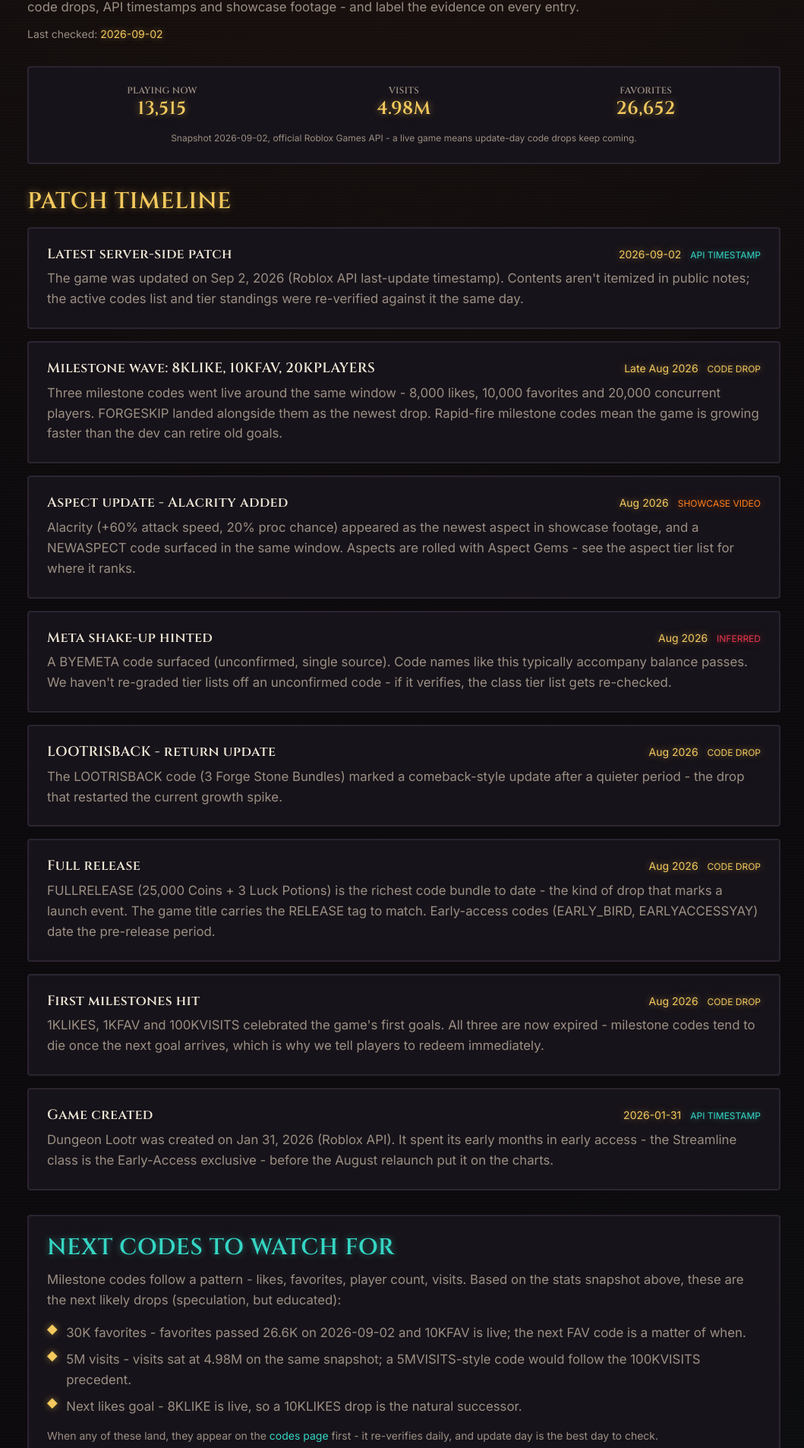
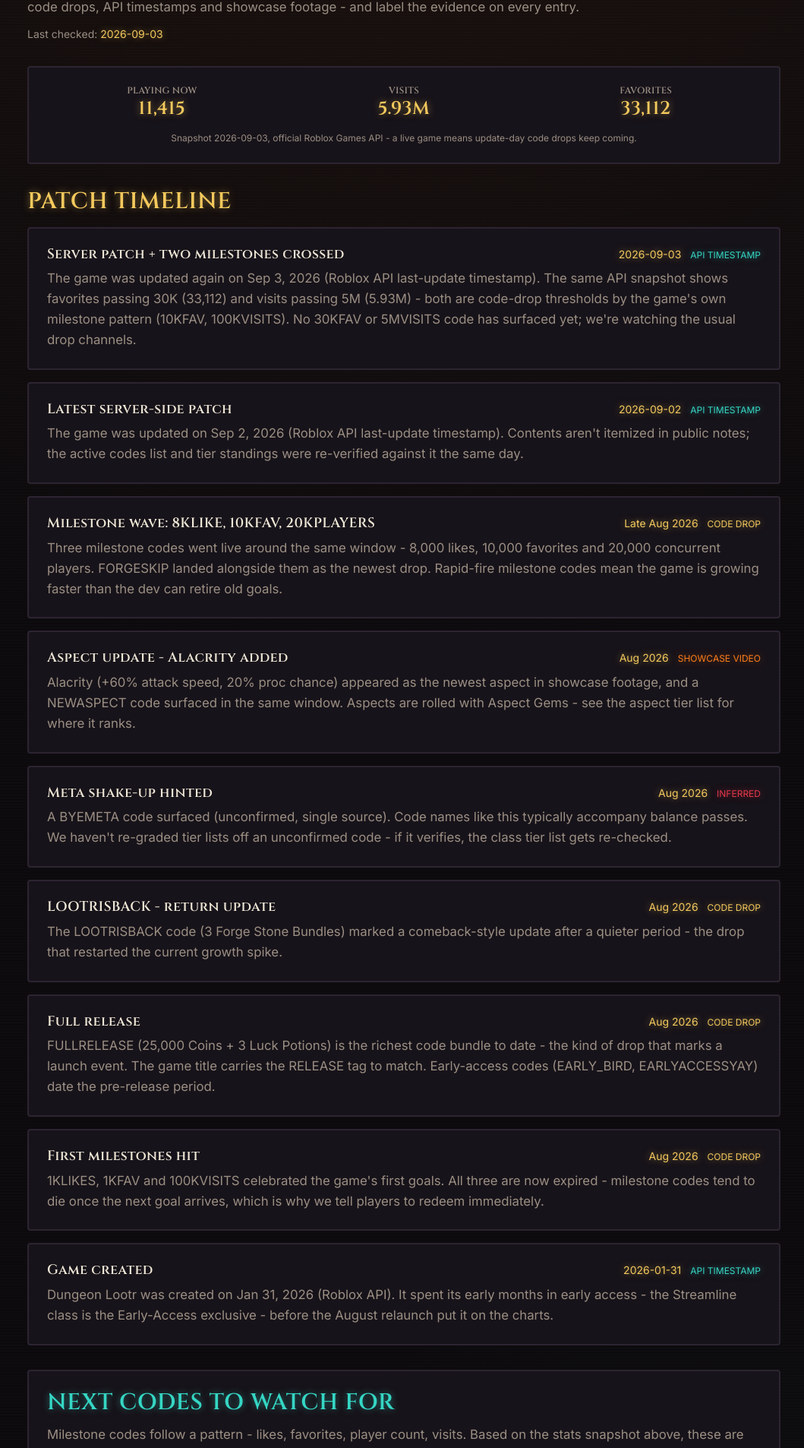
Before and after one commit to ken-fs/dungeonlootr, a Next.js app: page /updates in a window 1280 px wide. Shown: the part 177-2083 px from the top of the page at 76% size, without its empty margins (108-1167 px from the left). Built offline with nearby package versions, Linux system fonts and the light colour scheme.

Commit message:
Daily: 30K fav + 5M visits crossed, security headers, llms.txt

```diff
--- a/src/data/codes.ts
+++ b/src/data/codes.ts
@@ -1,7 +1,10 @@
 /**
  * Dungeon Lootr redeem codes - single source of truth.
- * RULE: never invent codes. Sources this pull (2026-09-02): Try Hard Guides
- * "Dungeon Lootr Codes (September 2026)" + a YouTube creator description
+ * RULE: never invent codes. Sources this pull (2026-09-03): cross-checked
+ * IGN, GameRant, Roblox Den and PCGamesN - no codes beyond the list below;
+ * the 5 "unconfirmed" entries are disputed (IGN says expired, GameRant and
+ * Roblox Den list them working with specific rewards), so they stay parked.
+ * First pull (2026-09-02): Try Hard Guides + a YouTube creator description
  * (videos 5beyMSb0324 / OdVFoAKzeMU) cross-checking the 3 newest.
  * "active" = reported working by the aggregator; the 3 newest are 2-source.
  * "unconfirmed" = single-source, vague "Freebies" reward - verify in-game.
@@ -14,7 +17,7 @@
 }
 
 /** Date the codes list was last human-verified (drives the freshness stamp). */
-export const CODES_LAST_CHECKED = "2026-09-02";
+export const CODES_LAST_CHECKED = "2026-09-03";
 
 export const CODES: GameCode[] = [
   // 3 newest - corroborated by Try Hard Guides + a YouTube creator description.
--- a/src/data/updates.ts
+++ b/src/data/updates.ts
@@ -17,17 +17,24 @@
 }
 
 /** Date of the last tracking pass (drives the freshness stamp). */
-export const UPDATES_LAST_CHECKED = "2026-09-02";
+export const UPDATES_LAST_CHECKED = "2026-09-03";
 
 /** Snapshot from the official Roblox Games API, universe 9656201728. */
 export const LIVE_STATS = {
-  asOf: "2026-09-02",
-  playing: "13,515",
-  visits: "4.98M",
-  favorites: "26,652",
+  asOf: "2026-09-03",
+  playing: "11,415",
+  visits: "5.93M",
+  favorites: "33,112",
 } as const;
 
 export const UPDATES: UpdateEntry[] = [
+  {
+    date: "2026-09-03",
+    title: "Server patch + two milestones crossed",
+    detail:
+      "The game was updated again on Sep 3, 2026 (Roblox API last-update timestamp). The same API snapshot shows favorites passing 30K (33,112) and visits passing 5M (5.93M) - both are code-drop thresholds by the game's own milestone pattern (10KFAV, 100KVISITS). No 30KFAV or 5MVISITS code has surfaced yet; we're watching the usual drop channels.",
+    evidence: "API timestamp",
+  },
   {
     date: "2026-09-02",
     title: "Latest server-side patch",
@@ -92,7 +99,7 @@
  * Labeled speculation - useful for knowing when to check the codes page.
  */
 export const NEXT_MILESTONES: string[] = [
-  "30K favorites - favorites passed 26.6K on 2026-09-02 and 10KFAV is live; the next FAV code is a matter of when.",
-  "5M visits - visits sat at 4.98M on the same snapshot; a 5MVISITS-style code would follow the 100KVISITS precedent.",
+  "30K favorites - CROSSED on 2026-09-03 (33,112). A 30KFAV-style code could drop any day now; check the codes page daily.",
+  "5M visits - CROSSED on 2026-09-03 (5.93M). A 5MVISITS-style code would follow the 100KVISITS precedent.",
   "Next likes goal - 8KLIKE is live, so a 10KLIKES drop is the natural successor.",
 ];
```
Also changed, not shown: public/llms.txt (added), 2 other files (tests, documents, lock files or other folders).
